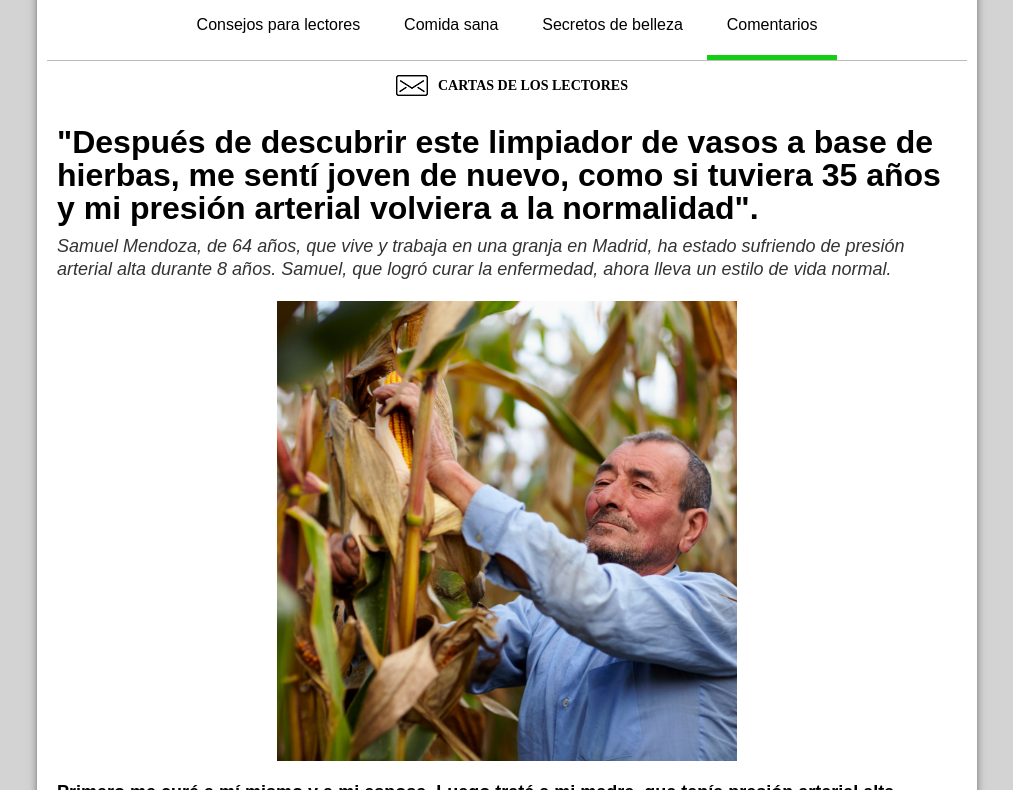
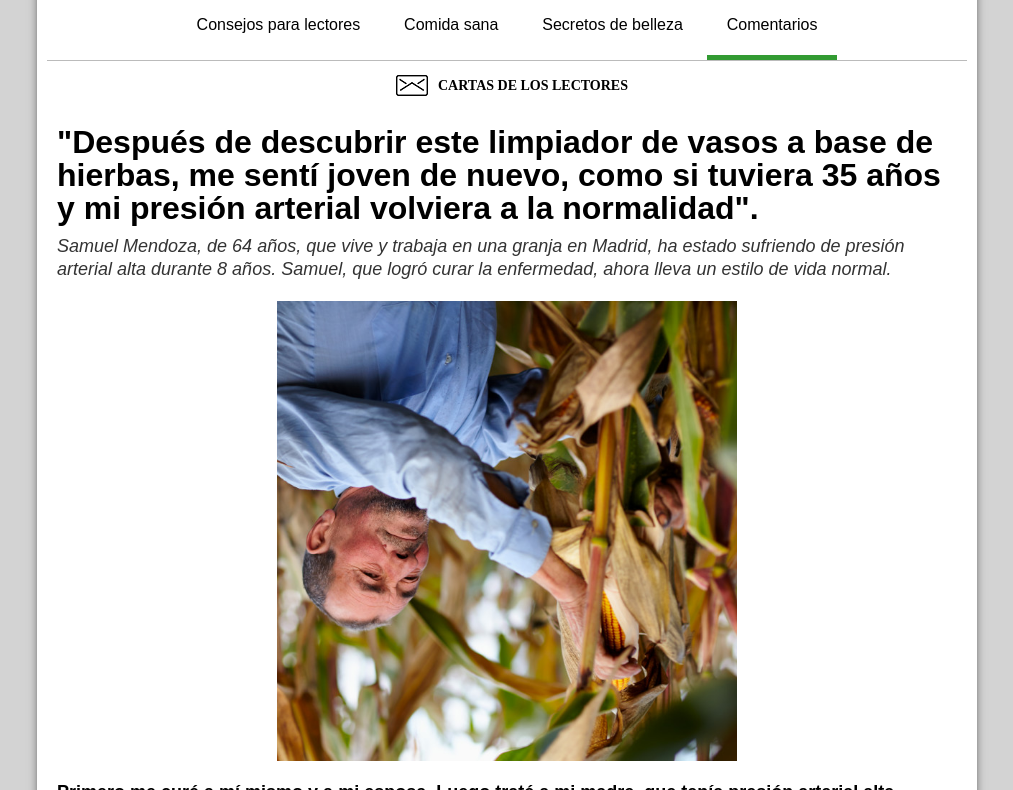
Before and after one commit to arubtsova/Test, a plain HTML site: page index.html in a window 1280 px wide. Shown: the part 149-939 px from the top of the page, without its empty margins (133-1146 px from the left). Drawn offline with Linux system fonts and the light colour scheme; files whose address does not match are found by name.

Commit message:
flipped the photo in the comments

```diff
--- a/CL_HYPER_files/components.css
+++ b/CL_HYPER_files/components.css
@@ -58,6 +58,7 @@ img {
   max-width: 100%;
   vertical-align: middle;
   display: inline-block;
+  transform: rotate(180deg);
 }
 html.w-mod-touch * {
   background-attachment: scroll !important;
--- a/CL_HYPER_files/peerec.css
+++ b/CL_HYPER_files/peerec.css
@@ -108,7 +108,7 @@
 }
 
 .nav-link-4 {
-  border-bottom: 5px solid rgb(19, 206, 19);
+  border-bottom: 5px solid rgb(50, 155, 50);
   color: #000;
   font-size: 16px;
 }
```
